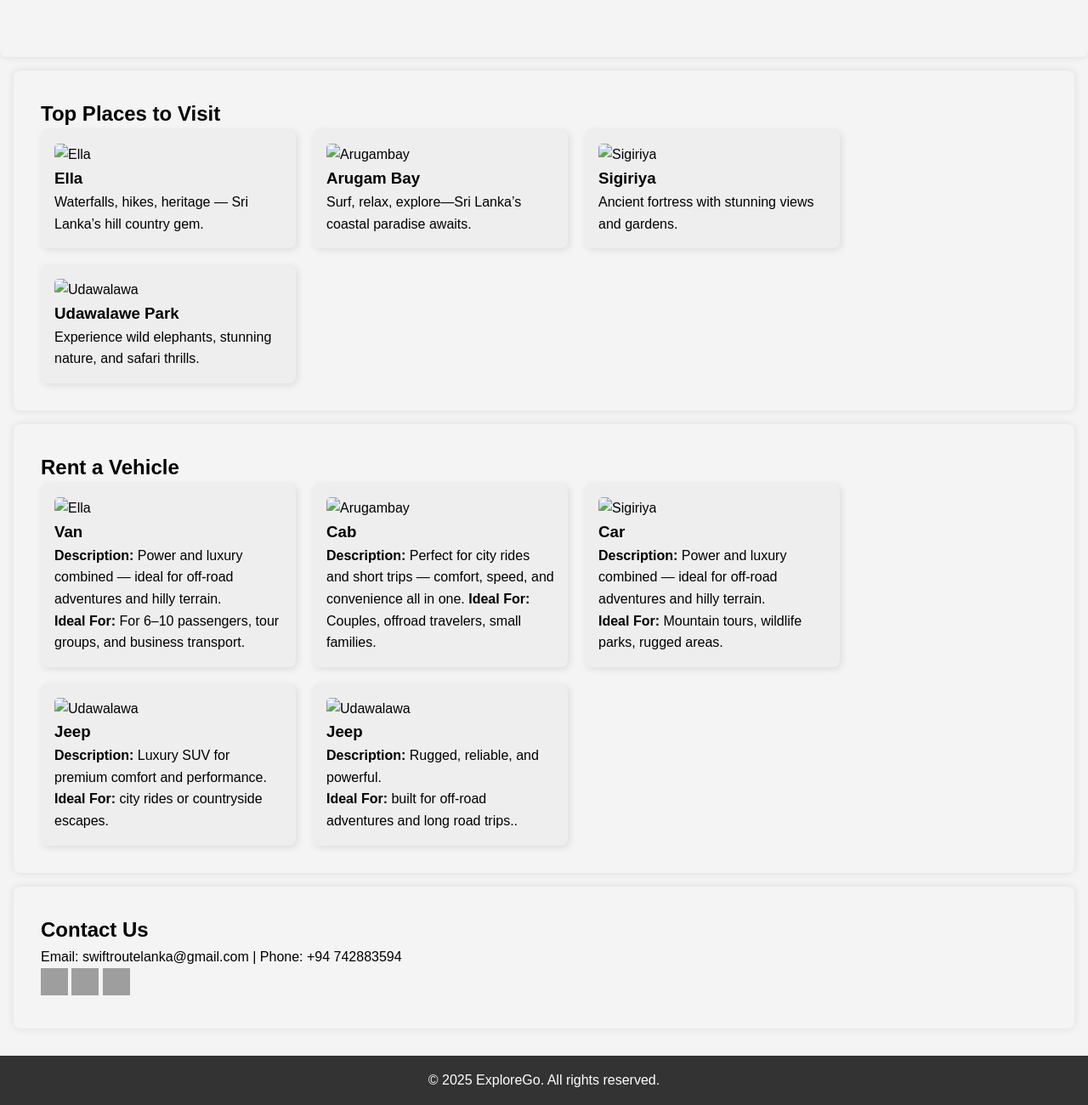
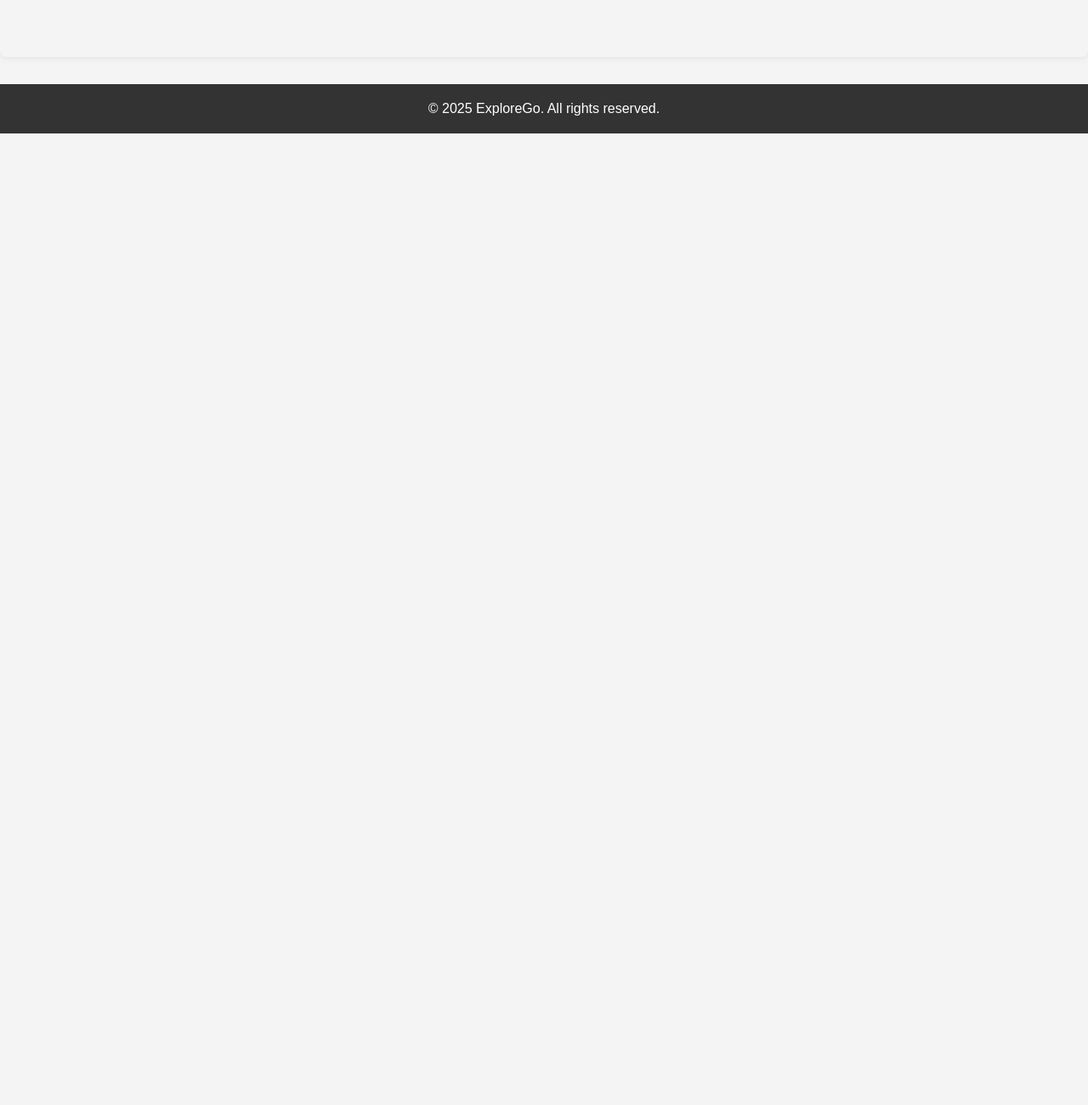
Before and after one commit to nadew-jayaweera/Swift-Route-Lanka, a plain HTML site: page index.html in a window 1280 px wide. Shown: the part 733-2033 px from the top of the page at 85% size. After the commit the page ends 890 px from the top, so only its background shows below. Drawn offline with Linux system fonts and the light colour scheme; grey boxes are pictures that could not be loaded.

Commit message:
Remove places and rentals sections from index.html to streamline content

```diff
--- a/index.html
+++ b/index.html
@@ -52,90 +52,6 @@
     <div class="bg-img"></div>
   </section>
 
-  <section id="places">
-    <h2>Top Places to Visit</h2>
-    <div class="cards">
-      <div class="card">
-        <img src="images/Ella.jpg" alt="Ella" />
-        <h3>Ella</h3>
-        <p>Waterfalls, hikes, heritage — Sri Lanka’s hill country gem.</p>
-      </div>
-      <div class="card">
-        <img src="images/Aarugam BAy.jpg" alt="Arugambay" />
-        <h3>Arugam Bay</h3>
-        <p>Surf, relax, explore—Sri Lanka’s coastal paradise awaits.</p>
-      </div>
-      <div class="card">
-        <img src="images/Sigiriya1.jpg" alt="Sigiriya" />
-        <h3>Sigiriya</h3>
-        <p>Ancient fortress with stunning views and gardens.</p>
-      </div>
-      <div class="card">
-        <img src="images/Udawalawe Park.jpg" alt="Udawalawa" />
-        <h3>Udawalawe Park</h3>
-        <p>Experience wild elephants, stunning nature, and safari thrills.</p>
-      </div>
-    </div>
-  </section>
-<!--Vehical rental-->
-  <section id="rentals">
-    <h2>Rent a Vehicle</h2>
-    <div class="cards">
-      <div class="card">
-        <img src="images/KDH.webp" alt="Ella" />
-        <h3>Van</h3>
-        <p class="card-desc"><b>Description:</b> Power and luxury combined — ideal for off-road adventures and hilly terrain. <br>
-          <b>Ideal For: </b>For 6–10 passengers, tour groups, and business transport.</p>
-        <button class="card-btn" style="display:none;">Book Now</button>
-      </div>
-
-      <div class="card">
-        <img src="images/hilux.jpeg" alt="Arugambay" />
-        <h3>Cab</h3>
-        <p><b>Description:</b> Perfect for city rides and short trips — comfort, speed, and convenience all in one.
-            <b>Ideal For:</b> Couples, offroad travelers, small families.</p>
-      </div>
-      <div class="card">
-        <img src="images/prius.webp" alt="Sigiriya" />
-        <h3>Car</h3>
-        <p><b>Description:</b> Power and luxury combined — ideal for off-road adventures and hilly terrain. <br>
-            <b>Ideal For:</b> Mountain tours, wildlife parks, rugged areas.</p>
-      </div>
-      <div class="card">
-        <img src="images/range rover.jpg" alt="Udawalawa" />
-        <h3>Jeep</h3>
-        <p><b>Description:</b> Luxury SUV for premium comfort and performance. <br>
-            <b>Ideal For:</b>  city rides or countryside escapes.</p>
-      </div>
-      <div class="card">
-        <img src="images/sahara.avif" alt="Udawalawa" />
-        <h3>Jeep</h3>
-        <p><b>Description:</b> Rugged, reliable, and powerful. <br>
-            <b>Ideal For:</b> built for off-road adventures and long road trips..</p>
-      </div>
-    </div>
-
-  </section>
-
-  <section id="contact">
-    <h2>Contact Us</h2>
-    <p>Email: swiftroutelanka@gmail.com | Phone: +94 742883594</p>
-    <div class="social-media"></div>
-    <a href="https://facebook.com" target="_blank" aria-label="Facebook">
-      <img src="https://cdn.jsdelivr.net/gh/simple-icons/simple-icons/icons/facebook.svg" alt="Facebook" width="32"
-        height="32" />
-    </a>
-    <a href="https://twitter.com" target="_blank" aria-label="Twitter">
-      <img src="https://cdn.jsdelivr.net/gh/simple-icons/simple-icons/icons/twitter.svg" alt="Twitter" width="32"
-        height="32" />
-    </a>
-    <a href="https://instagram.com" target="_blank" aria-label="Instagram">
-      <img src="https://cdn.jsdelivr.net/gh/simple-icons/simple-icons/icons/instagram.svg" alt="Instagram" width="32"
-        height="32" />
-    </a>
-    </div>
-  </section>
-
   <footer>
     <p>&copy; 2025 ExploreGo. All rights reserved.</p>
   </footer>
```
